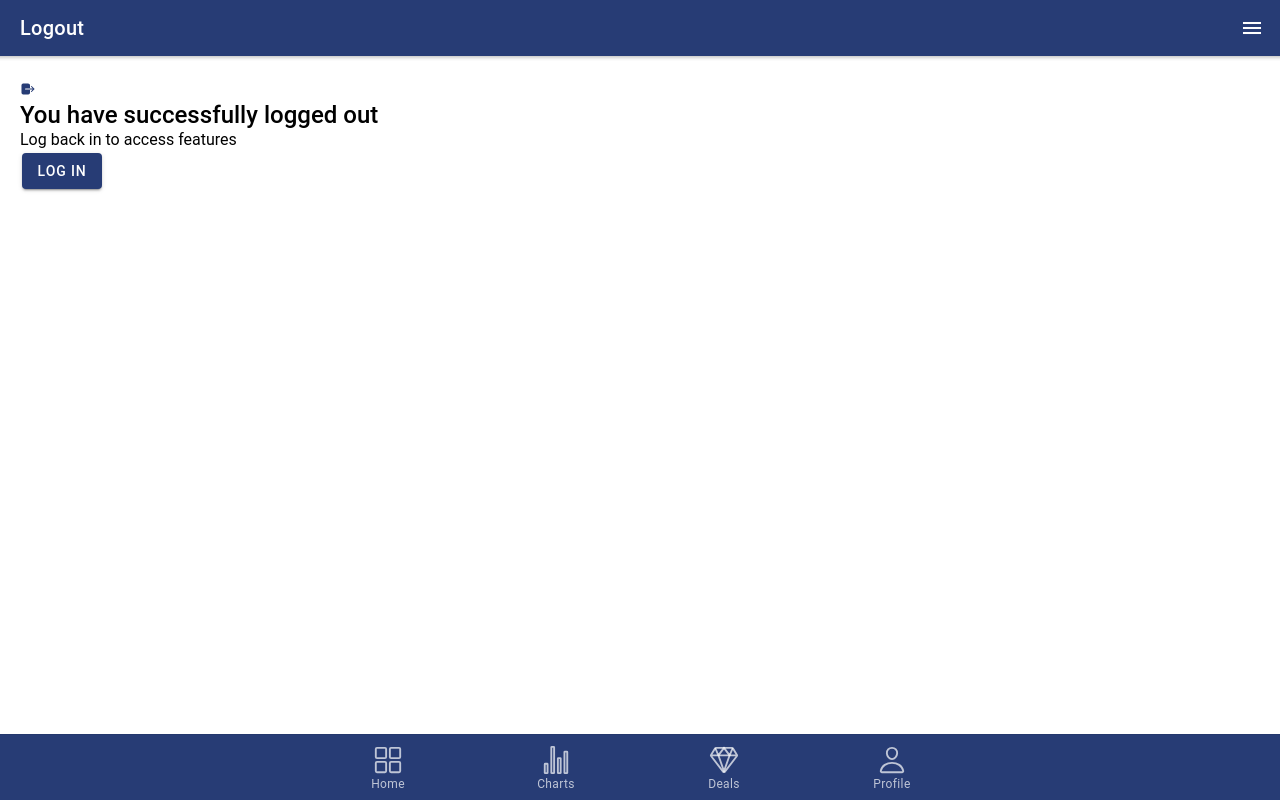
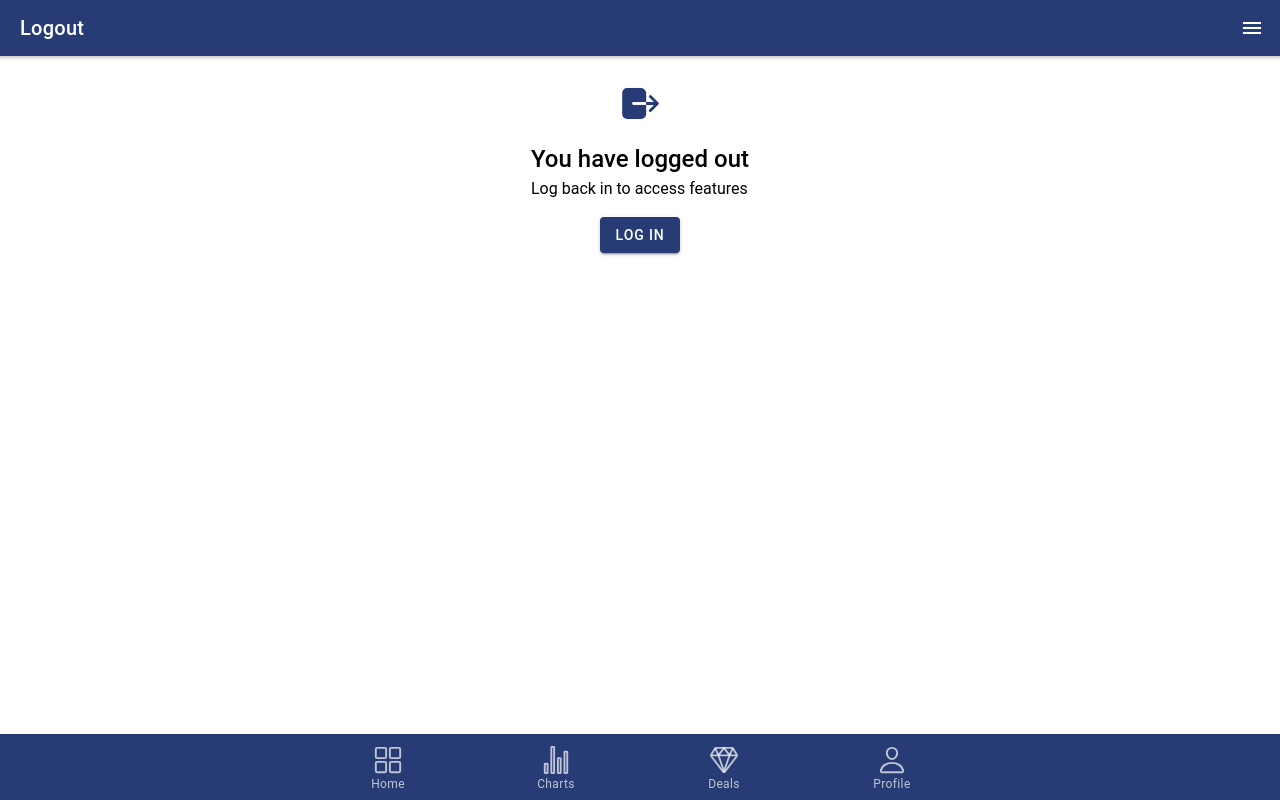
Before and after one commit to tommydemarco/frontend-ninja, a React (Create React App) app: page /logout in a window 1280 px wide. Built offline with nearby package versions, Linux system fonts and the light colour scheme.

Commit message:
Adds stzling for InfoContent component2

```diff
--- a/src/components/InfoContent/InfoContent.scss
+++ b/src/components/InfoContent/InfoContent.scss
@@ -0,0 +1,20 @@
+.info-content {
+  display: flex;
+  flex-direction: column;
+  align-items: center;
+
+  ion-icon {
+    font-size: var(--icon-biggest);
+    margin-bottom: 15px;
+  }
+
+  &__title {
+    margin-bottom: 5px;
+  }
+
+  &__cta-container {
+    margin-top: 15px;
+    display: flex;
+    justify-content: center;
+  }
+}
--- a/src/pages/Logout.tsx
+++ b/src/pages/Logout.tsx
@@ -20,7 +20,7 @@ const Logout: React.FC = () => {
       <IonContent>
         <ContentContainer>
           <InfoContent
-              title="You have successfully logged out"
+              title="You have logged out"
               subtitle="Log back in to access features"
               buttonText="Log in"
               buttonLink="/login"
```
